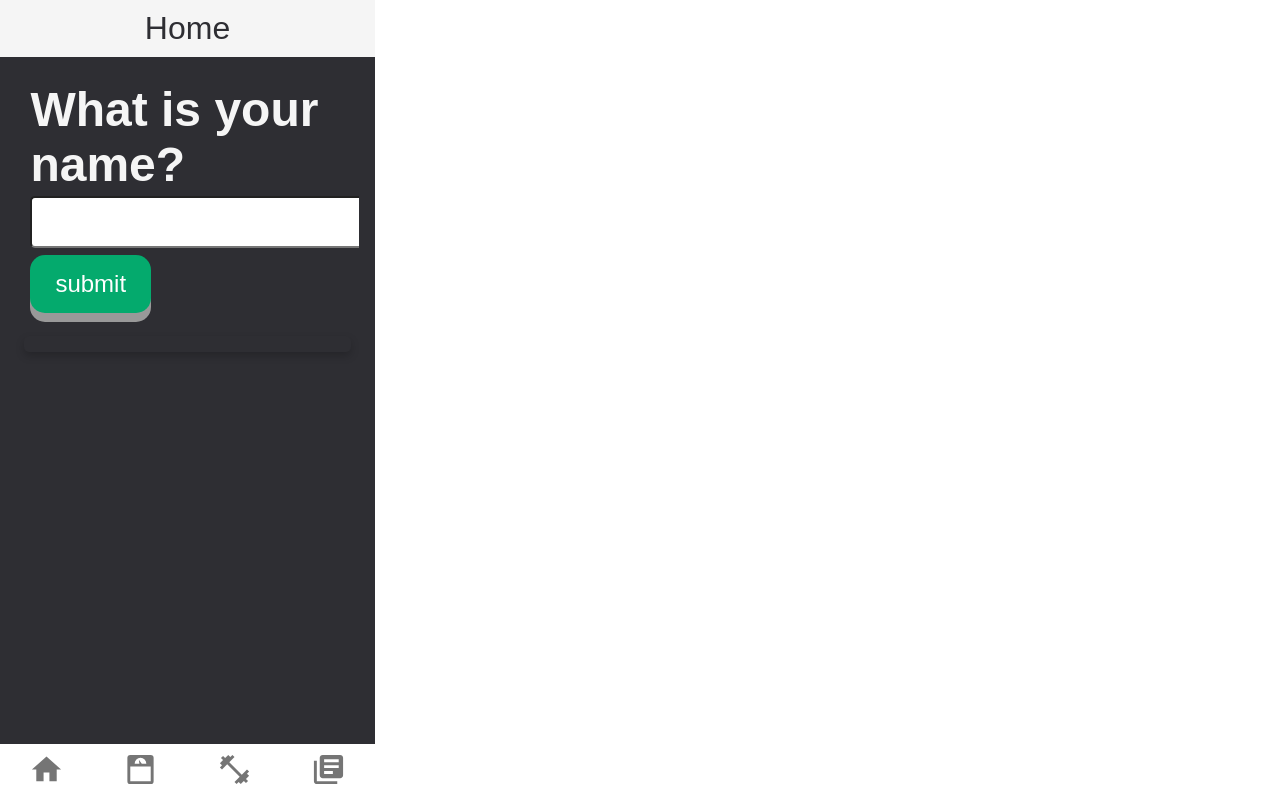
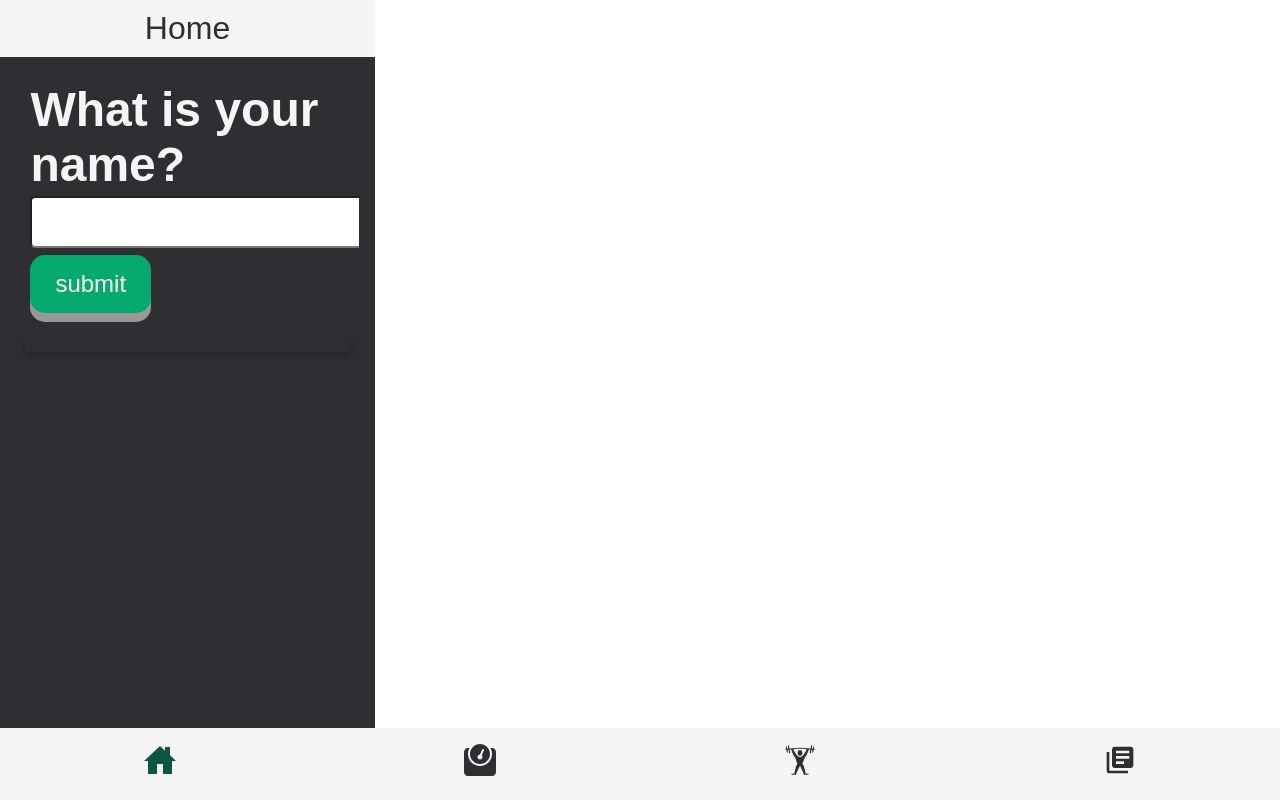
Before and after one commit to AlexJanow/WeightMate, a React (Create React App) app: page / in a window 1280 px wide. Built offline with nearby package versions, Linux system fonts and the light colour scheme.

Commit message:
footer change

```diff
--- a/package.json
+++ b/package.json
@@ -21,6 +21,7 @@
     "react-chartjs-2": "^3.0.4",
     "react-dom": "^17.0.2",
     "react-gsap": "^3.2.1",
+    "react-icons": "^4.2.0",
     "react-router-dom": "^5.2.0",
     "react-scripts": "4.0.3",
     "react-select": "^4.3.1",
--- a/src/components/BodyweightForm.js
+++ b/src/components/BodyweightForm.js
@@ -26,6 +26,7 @@ export default function BodyweightForm({
   };
 
   const handleSubmit = (e) => {
+    e.preventDefault();
     const weightInput = e.target.value;
     handleAdd(weightInput);
   };
--- a/src/components/ChartBodyweight.js
+++ b/src/components/ChartBodyweight.js
@@ -6,28 +6,27 @@ export default function ChartBodyweight({ bodyweightDataArray, bwDataCheck }) {
   const [dates, setDates] = useState([]);
   const [weights, setWeights] = useState([]);
 
-  const dataSet = JSON.parse(localStorage.getItem("bodyweightDataArray"));
+  // const dataSet = JSON.parse(localStorage.getItem("bodyweightDataArray"));
+  console.log(bodyweightDataArray);
   useEffect(() => {
-    if (dataSet) {
-      dataSet
-        .slice(Math.max(dataSet.length - 10, 0))
+    if (bodyweightDataArray) {
+      bodyweightDataArray
+        .slice(Math.max(bodyweightDataArray.length - 10, 0))
         .map((data) => setDates((elements) => [...elements, data.date]));
-      dataSet
-        .slice(Math.max(dataSet.length - 10, 0))
+      bodyweightDataArray
+        .slice(Math.max(bodyweightDataArray.length - 10, 0))
         .map((data) => setWeights((elements) => [...elements, data.weight]));
-    } else {
-      return;
     }
 
-    return function cleanup() {
-      setDates([]);
-      setWeights([]);
-    };
-  }, []);
+    // return function cleanup() {
+    //   setDates([]);
+    //   setWeights([]);
+    // };
+  }, [bodyweightDataArray]);
 
   useEffect(() => {
-    if (dataSet) bwDataCheck(dataSet);
-  }, [dataSet]);
+    if (bodyweightDataArray) bwDataCheck(bodyweightDataArray);
+  }, [bodyweightDataArray]);
 
   const labels = dates;
   const data = {
--- a/src/components/Footer.css
+++ b/src/components/Footer.css
@@ -2,9 +2,21 @@ footer {
   position: fixed;
   left: 0;
   bottom: 0;
-  width: 375px;
+  width: 100%;
   background: var(--secondaryBackground);
   color: var(--secondary);
+}
+.NavBar {
+  display: flex;
+  justify-content: space-around;
+  align-items: center;
+}
+.NavIcon {
+  font-size: 2rem;
+  color: var(--secondary);
+  padding: 0.5em;
+}
 
-  flex: 0 0 60px;
+.NavIcon--active {
+  color: var(--tertiaryColor);
 }
--- a/src/components/Footer.js
+++ b/src/components/Footer.js
@@ -1,46 +1,49 @@
-import { Link } from "react-router-dom";
-import { BottomNavigation, BottomNavigationAction } from "@material-ui/core";
-import HomeIcon from "@material-ui/icons/Home";
-import Icon from "@mdi/react";
-import { mdiScaleBathroom } from "@mdi/js";
-import FitnessCenterIcon from "@material-ui/icons/FitnessCenter";
-import LibraryBooksIcon from "@material-ui/icons/LibraryBooks";
+import { NavLink } from "react-router-dom";
+
+import { IoHomeSharp } from "react-icons/io5";
+import { FaWeight } from "react-icons/fa";
+import { GiWeightLiftingUp } from "react-icons/gi";
+import { MdLibraryBooks } from "react-icons/md";
 
 import "./Footer.css";
 
 export default function Footer() {
   return (
     <footer>
-      <BottomNavigation>
-        <BottomNavigationAction
-          component={Link}
+      <nav className="NavBar">
+        <NavLink
+          exact
           to="/"
-          label="Home"
-          value="home"
-          icon={<HomeIcon fontSize="Large" />}
-        />
-        <BottomNavigationAction
-          component={Link}
+          className="NavIcon"
+          activeClassName="NavIcon--active"
+        >
+          <IoHomeSharp />
+        </NavLink>
+        <NavLink
+          exact
           to="/bodyweight"
-          label="Bodyweight"
-          value="bodyweight"
-          icon={<Icon path={mdiScaleBathroom} title="Bodyweight" size="35" />}
-        />
-        <BottomNavigationAction
-          component={Link}
+          className="NavIcon"
+          activeClassName="NavIcon--active"
+        >
+          <FaWeight />
+        </NavLink>
+        <NavLink
+          exact
           to="/training"
-          label="Training"
-          value="training"
-          icon={<FitnessCenterIcon fontSize="Large" />}
-        />
-        <BottomNavigationAction
-          component={Link}
+          className="NavIcon"
+          activeClassName="NavIcon--active"
+        >
+          <GiWeightLiftingUp />
+        </NavLink>
+        <NavLink
+          exact
           to="/logbook"
-          label="Logbook"
-          value="logbook"
-          icon={<LibraryBooksIcon fontSize="Large" />}
-        />
-      </BottomNavigation>
+          className="NavIcon"
+          activeClassName="NavIcon--active"
+        >
+          <MdLibraryBooks />
+        </NavLink>
+      </nav>
     </footer>
   );
 }
```
Also changed, not shown: 2 other files (tests, documents, lock files or other folders).
